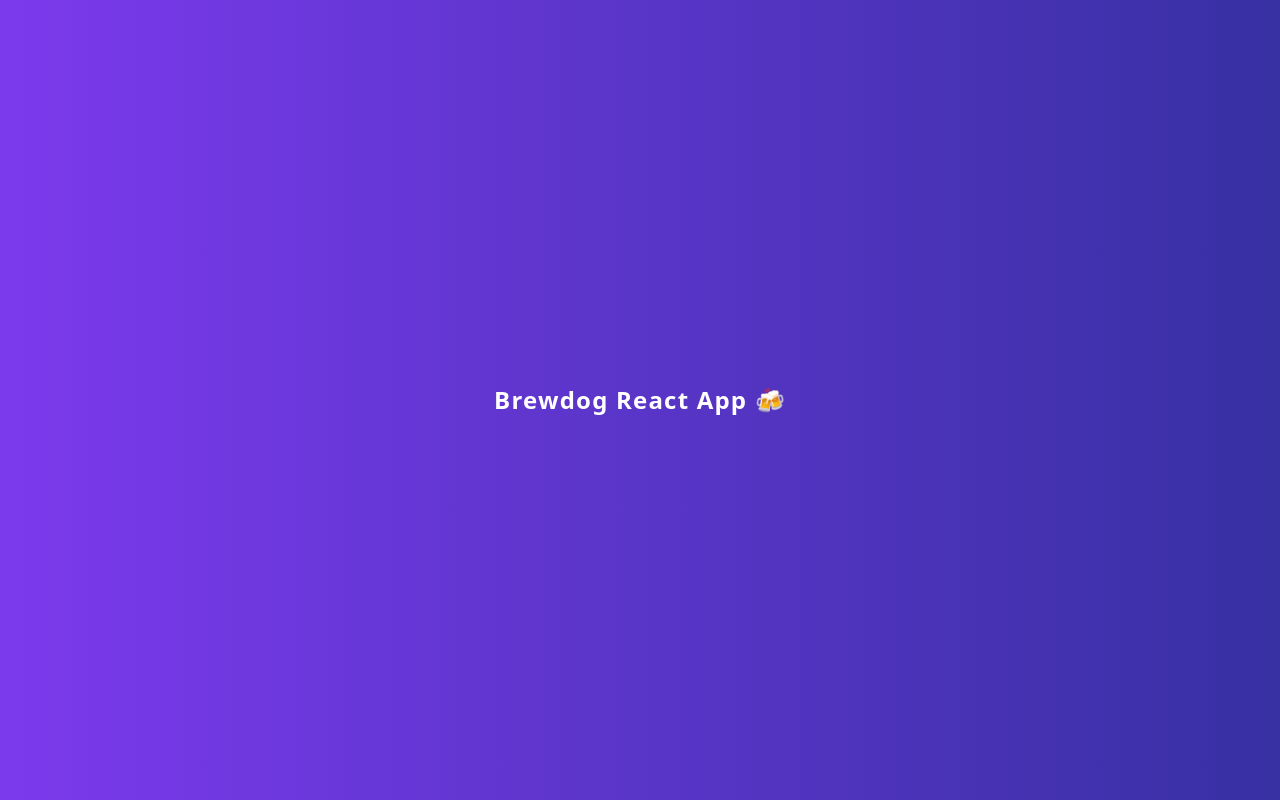
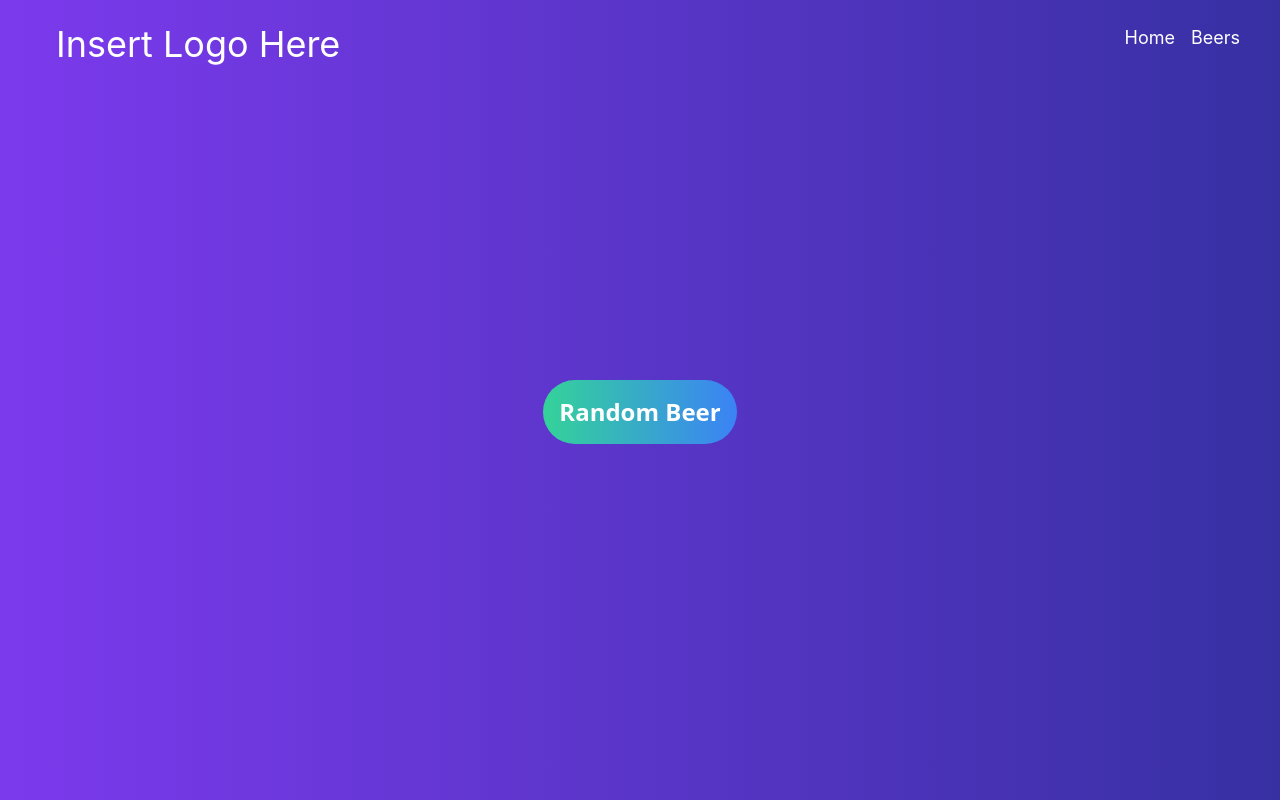
Before and after one commit to gusjak/react-brewdog-app, a React (Create React App) app: page / in a window 1280 px wide. Built offline with nearby package versions, Linux system fonts and the light colour scheme; no server answers.

Commit message:
Update
Added components:
- Button
- Featured Beer on Home
- Fixed the weird displaying of the "food_pairing" items with a map-function.
- Simple navbar

Pages:
- Home
- 404

```diff
--- /dev/null
+++ b/package 2.json
@@ -0,0 +1,5 @@
+{
+  "name": "react-brewdog-app",
+  "version": "0.1.0",
+  "private": true
+}
--- a/package.json
+++ b/package.json
@@ -41,6 +41,7 @@
     "@tailwindcss/postcss7-compat": "^2.1.0",
     "autoprefixer": "^9.8.6",
     "postcss": "^7.0.35",
+    "prettier": "^2.2.1",
     "tailwindcss": "npm:@tailwindcss/postcss7-compat@^2.1.0"
   }
 }
--- a/src/App.js
+++ b/src/App.js
@@ -1,11 +1,46 @@
-import React from 'react';
+import React, { Component } from 'react'
+import { Router } from '@reach/router'
 
-function App() {
-  return (
-    <div className="w-full h-screen flex justify-center items-center bg-gradient-to-l from-indigo-800 to-purple-600 font-sans">
-      <h1 className="font-bold tracking-wider text-white text-2xl">Brewdog React App 🍻</h1>
-    </div>
-  );
+// Components
+import NavBar from './components/Navbar'
+
+// Pages
+import Home from './pages/Home'
+import NotFound from './pages/NotFound'
+
+class App extends Component {
+    state = {
+        beer: '',
+        fallbackImage: 'https://i0.wp.com/i.ya-webdesign.com/images/beer-bottle-png-6.png',
+    }
+    componentDidMount = () => {
+        this.fetchRandomBeer()
+    }
+
+    fetchRandomBeer = () => {
+        fetch('https://api.punkapi.com/v2/beers/random')
+            .then((response) => response.json())
+            .then((data) => {
+                this.setState({ beer: data[0] })
+            })
+            .catch((error) => console.error(error))
+    }
+    render() {
+        return (
+            <>
+                <NavBar />
+                <Router>
+                    <Home
+                        beer={this.state.beer}
+                        fallbackImage={this.state.fallbackImage}
+                        fetchRandomBeer={this.fetchRandomBeer}
+                        path="/"
+                    />
+                    <NotFound default />
+                </Router>
+            </>
+        )
+    }
 }
 
-export default App;
+export default App
--- a/src/components/Button.js
+++ b/src/components/Button.js
@@ -0,0 +1,24 @@
+import React from 'react'
+import PropTypes from 'prop-types'
+
+const Button = (props) => {
+    return (
+        <button
+            type="button"
+            onClick={props.handleClick}
+            className="
+            transition duration-200 ease-in-out transform bg-gradient-to-r from-green-400 to-blue-500 hover:from-pink-500
+            hover:to-yellow-500 hover:scale-105 active:scale-150 font-semibold text-white text-2xl rounded-full py-4 px-4 flex items-center justify-center
+            mt-6 focus:outline-none
+            "
+        >
+            {props.children}
+        </button>
+    )
+}
+
+Button.propTypes = {
+    handleClick: PropTypes.func,
+}
+
+export default Button
--- a/src/components/FeaturedBeer.js
+++ b/src/components/FeaturedBeer.js
@@ -0,0 +1,20 @@
+import React from 'react'
+import FoodList from './FoodList'
+
+const FeaturedBeer = (props) => {
+    return (
+        <div className="flex flex-col justify-center items-center text-white text-center px-4 md:px-6">
+            <img className="object-contain h-64 mb-5" src={props.img} alt="brewdog beer" />
+            <h2 className="font-semibold tracking-wider text-xl px-4 md:px-8 lg:px-16">
+                {props.name} ({props.abv}%)
+            </h2>
+            <h2 className="font-light text-pink-50 italic tracking-wide px-4 mb-6 md:px-8 lg:px-16">
+                "{props.tagline}"
+            </h2>
+            <h2 className="font-bold text-lg tracking-wide mb-1 px-4 md:px-8 lg:px-16">Pair With:</h2>
+            <FoodList food={props.food} />
+        </div>
+    )
+}
+
+export default FeaturedBeer
--- /dev/null
+++ b/src/components/FoodList.js
@@ -0,0 +1,15 @@
+import React from 'react'
+
+const FoodList = (props) => {
+    return (
+        <>
+            {props.food.map((item) => (
+                <li className="font-normal tracking-wide list-none px-2 md:px-8 lg:px-16" key={item}>
+                    {item}
+                </li>
+            ))}
+        </>
+    )
+}
+
+export default FoodList
--- a/src/components/Navbar.js
+++ b/src/components/Navbar.js
@@ -0,0 +1,25 @@
+import React from 'react'
+
+function Navbar() {
+    return (
+        <>
+            <nav className="fixed w-full flex flex-col text-center sm:flex-row py-6 px-10 sm:text-left sm:justify-between">
+                <div className="mb-6 sm:mb-0">
+                    <a href="#home" className="text-4xl text-white ml-4">
+                        Insert Logo Here
+                    </a>
+                </div>
+                <div>
+                    <a href="#home" className="text-lg text-white ml-4 hover:text-pink-300">
+                        Home
+                    </a>
+                    <a href="#beers" className="text-lg text-white ml-4 hover:text-pink-300">
+                        Beers
+                    </a>
+                </div>
+            </nav>
+        </>
+    )
+}
+
+export default Navbar
--- a/src/pages/Home.js
+++ b/src/pages/Home.js
@@ -0,0 +1,22 @@
+import React from 'react'
+import Button from '../components/Button'
+import FeaturedBeer from '../components/FeaturedBeer'
+
+const Home = (props) => {
+    return (
+        <div className="w-full h-screen flex justify-center flex-col items-center bg-gradient-to-l from-indigo-800 to-purple-600 font-sans">
+            {props.beer !== '' && (
+                <FeaturedBeer
+                    img={props.beer.image_url ? props.beer.image_url : props.fallbackImage}
+                    name={props.beer.name}
+                    abv={props.beer.abv}
+                    tagline={props.beer.tagline}
+                    food={props.beer.food_pairing}
+                />
+            )}
+            <Button handleClick={props.fetchRandomBeer}>Random Beer</Button>
+        </div>
+    )
+}
+
+export default Home
--- a/src/pages/NotFound.js
+++ b/src/pages/NotFound.js
@@ -0,0 +1,17 @@
+import React from 'react'
+import { navigate } from '@reach/router'
+import Button from './../components/Button'
+
+const NotFound = () => {
+    return (
+        <div className="w-full h-screen flex justify-center flex-col items-center bg-gradient-to-l from-indigo-800 to-purple-600 font-sans text-white">
+            <h1 className="font-bold tracking-wider text-4xl px-4 md:px-8 lg:px-16">404</h1>
+            <p className="font-normal tracking-wide list-none mb-4 px-4 md:px-8 lg:px-16">
+                Oh, something went wrong! Please go back to the home page
+            </p>
+            <Button handleClick={() => navigate('/')}>Go back</Button>
+        </div>
+    )
+}
+
+export default NotFound
--- a/tailwind.config.js
+++ b/tailwind.config.js
@@ -5,7 +5,9 @@
         extend: {},
     },
     variants: {
-    extend: {},
+        extend: {
+            scale: ['active'],
+        },
     },
     plugins: [],
-};
+}
```
Also changed, not shown: src/components/Card.js (deleted), 2 other files (tests, documents, lock files or other folders). Lines whose indentation alone changed are shown as unchanged.
